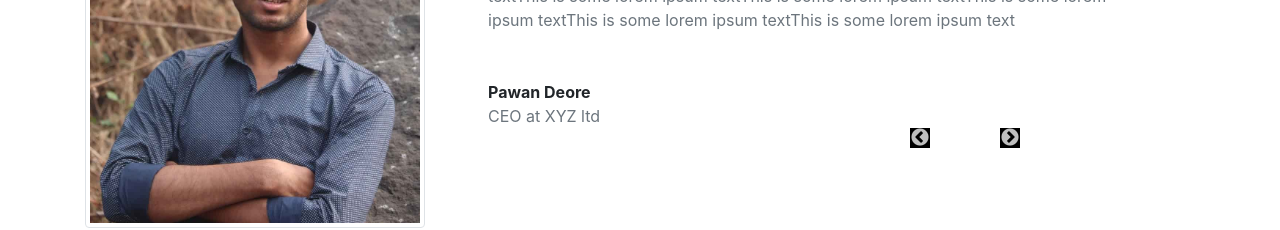
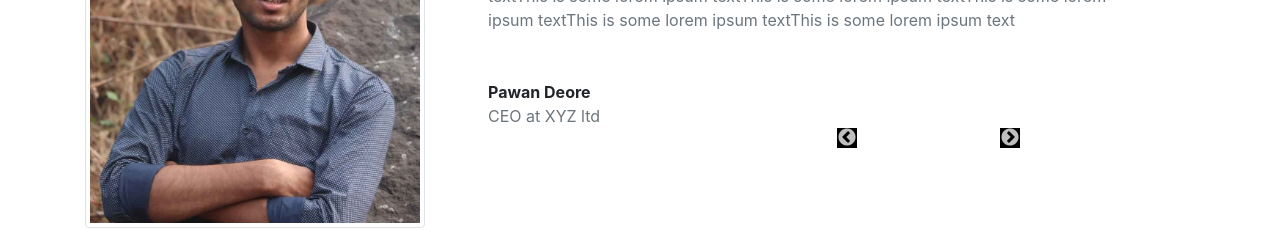
Before and after one commit to pavandeore/design-agency-assign, a React (Create React App) app: page / in a window 1280 px wide. Shown: the part 2920-3150 px from the top of the page. Built offline with nearby package versions, Linux system fonts and the light colour scheme.

Commit message:
alert box style update

```diff
--- a/public/index.html
+++ b/public/index.html
@@ -3,7 +3,7 @@
   <head>
     <meta charset="utf-8" />
     <link rel="icon" href="%PUBLIC_URL%/favicon.ico" />
-    <meta name="viewport" content="width=device-width, initial-scale=1" />
+    <meta name="viewport" content="width=device-width" />
     <meta name="theme-color" content="#000000" />
     <meta
       name="description"
--- a/src/components/cutomAlert.js
+++ b/src/components/cutomAlert.js
@@ -6,7 +6,7 @@ const CustomAlert = props => {
     position : 'fixed',
     bottom: 15,
     width: '200px',
-    right: 15,
+    right: '24px',
     border: '2px solid #fff',
     color:'#fff',
     padding: '20px',
@@ -14,7 +14,7 @@ const CustomAlert = props => {
     backgroundColor: 'gray'
   }
 
-  return <div style={customAlertMsg} >{props.children}</div>;
+  return <div className="customAlertMsg" style={customAlertMsg} >{props.children}</div>;
 };
 
 export default React.memo(CustomAlert);
--- a/src/components/microComponents/testimonial.js
+++ b/src/components/microComponents/testimonial.js
@@ -24,7 +24,7 @@ function SamplePrevArrow(props) {
     return (
         <div
         className={className}
-        style={{ ...style, display: "block", background: "black", marginTop:80, marginLeft:850, zIndex:10  }}
+        style={{ ...style, display: "block", background: "black", marginTop:80, marginLeft: '70%', zIndex:10  }}
         onClick={onClick}
         />
     );
```
